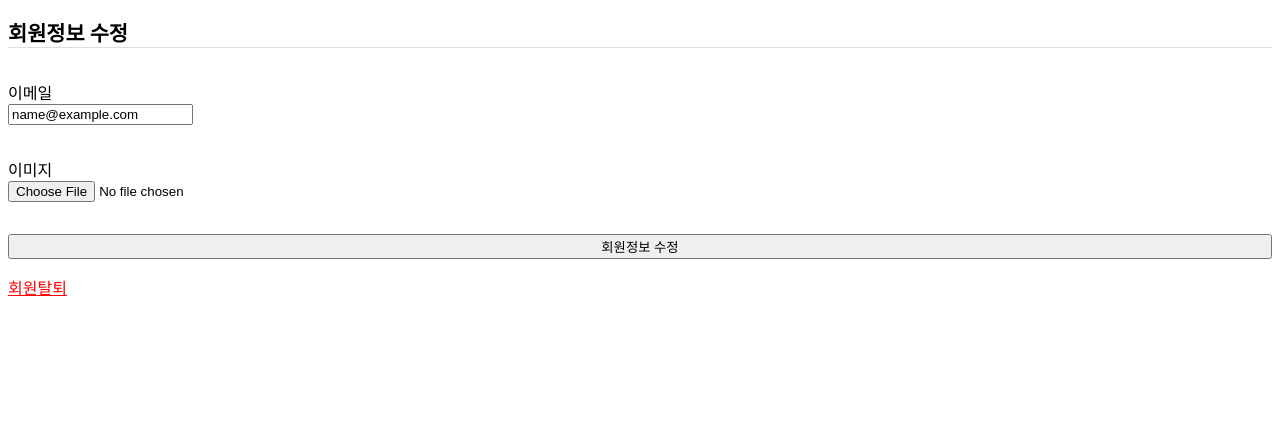
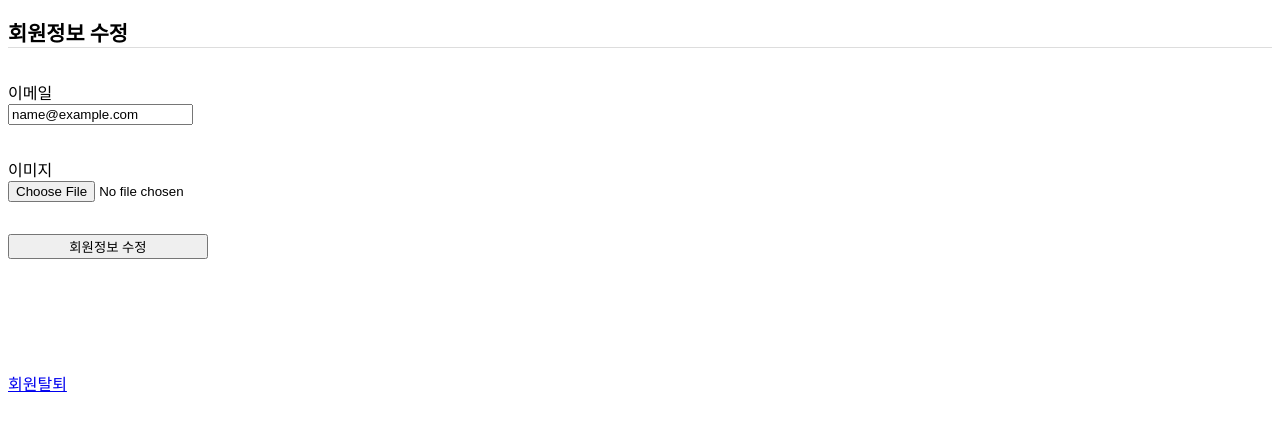
Before and after one commit to Dalnim-PJT/ForTheFolio, a Django app: page /accounts/update/ in a window 1280 px wide. Shown: the top 431 px of the page. Run offline with Django 4.2, Linux system fonts and the light colour scheme; the visitor is signed in with stand-in values (Sample User, id 1); parts of the project's set-up code (start-up, migrations or seed data) failed here and were passed over.

Commit message:
[UPDATE]accounts 디자인 수정

```diff
--- a/accounts/templates/accounts/change_password.html
+++ b/accounts/templates/accounts/change_password.html
@@ -27,7 +27,9 @@
             <span class="change--sub1">새 비밀번호 확인</span>
             {{ form.new_password2 }}
           </div>
-          <input class="blue--button--border change--button" type="submit" value="비밀번호 수정">
+          <div class="button--wrap--center">
+            <input class="blue--button--border change--button" type="submit" value="비밀번호 수정">
+          </div>
         </div>
       </div>
     </form>
--- a/accounts/templates/accounts/profile.html
+++ b/accounts/templates/accounts/profile.html
@@ -12,6 +12,7 @@
 {% block content %}
 <article class="profile--container">
   <section class="ajax--container">
+    <article class="profile--section--wrap">
       <h1 class="mydata--title">내 포트폴리오</h1>
       <div class="mydata--list">
           {% for md in mydata %}
@@ -27,6 +28,7 @@
             </div>
         {% endfor %}
       </div>
+    </article>
   </section>
   <section class="profile--list">
     <div class="profile--user--wrap">
--- a/accounts/templates/accounts/update.html
+++ b/accounts/templates/accounts/update.html
@@ -7,12 +7,12 @@
   <link rel="stylesheet" href="{% static 'accounts/css/update.css' %}" />
   <title>회원정보 수정</title>
   <style>
-
   </style>
 </head>
 <body>
   <article class="profile--section--wrap">
     <h1 class="update--title">회원정보 수정</h1>
+    <div class="update--contents">
       <div>
         <form action="{% url 'accounts:update' %}" method="POST" enctype="multipart/form-data">
           {% csrf_token %}
@@ -25,12 +25,15 @@
               <span>이미지</span>
               <div>{{ form.image }}</div>
             </div>
+            <div class="button--wrap--center ">
               <input class="blue--button--border update--button" type="submit" value="회원정보 수정">
             </div>
+          </div>
         </form>
-      <p class="">
+      </div>
+      <div class="update--del--wrap">
         <a class="update--del" href="{% url 'accounts:delete' %}">회원탈퇴</a>
-      </p>
+      </div>
     </div>
   </article>
 </body>
--- a/static/accounts/css/change_password.css
+++ b/static/accounts/css/change_password.css
@@ -9,5 +9,5 @@
   gap: 2rem;
 }
 .change--button {
-  width: 100%;
+  width: 200px;
 }
--- a/static/accounts/css/update.css
+++ b/static/accounts/css/update.css
@@ -2,6 +2,12 @@
   font-size: 1.3rem;
   border-bottom: 1px solid #ddd;
   margin-bottom: 2rem;
+}
+.update--contents {
+  display: flex;
+  flex-direction: column;
+  height: 100%;
+  gap: 7rem;
 }
 .update--list {
   display: flex;
@@ -9,7 +15,7 @@
   gap: 2rem;
 }
 .update--button {
-  width: 100%;
+  width: 200px;
 }
 p {
   display: grid;
@@ -19,7 +25,11 @@ span {
   display: flex;
   align-items: flex-end;
 }
+.update--del--wrap {
 
+}
 .update--del {
+}
+.update--del:hover {
   color: red;
 }
```
Also changed, not shown: static/accounts/css/profile.css (+6 -2 lines), static/base/css/base.css (+8 -2 lines). Lines whose indentation alone changed are shown as unchanged.
